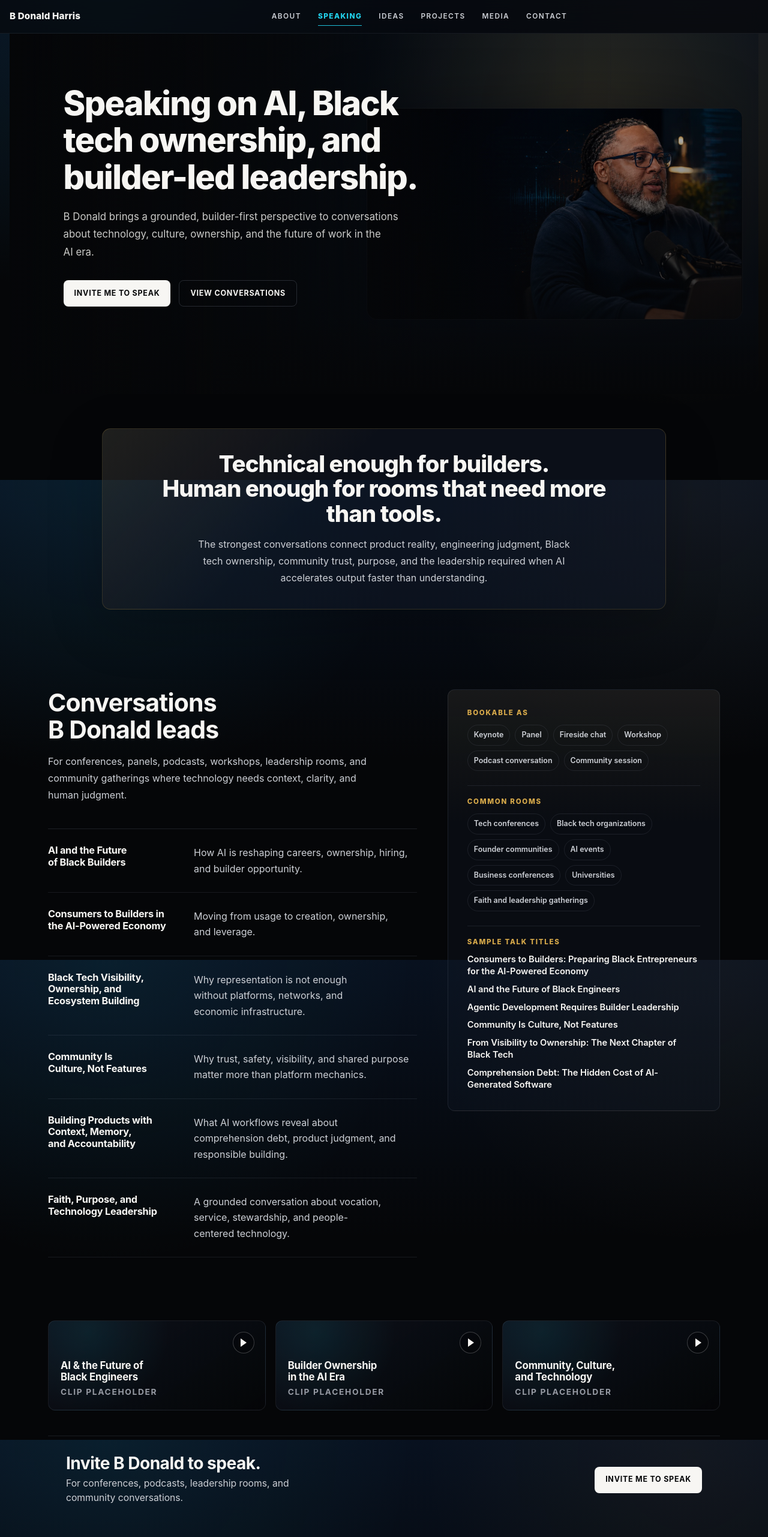
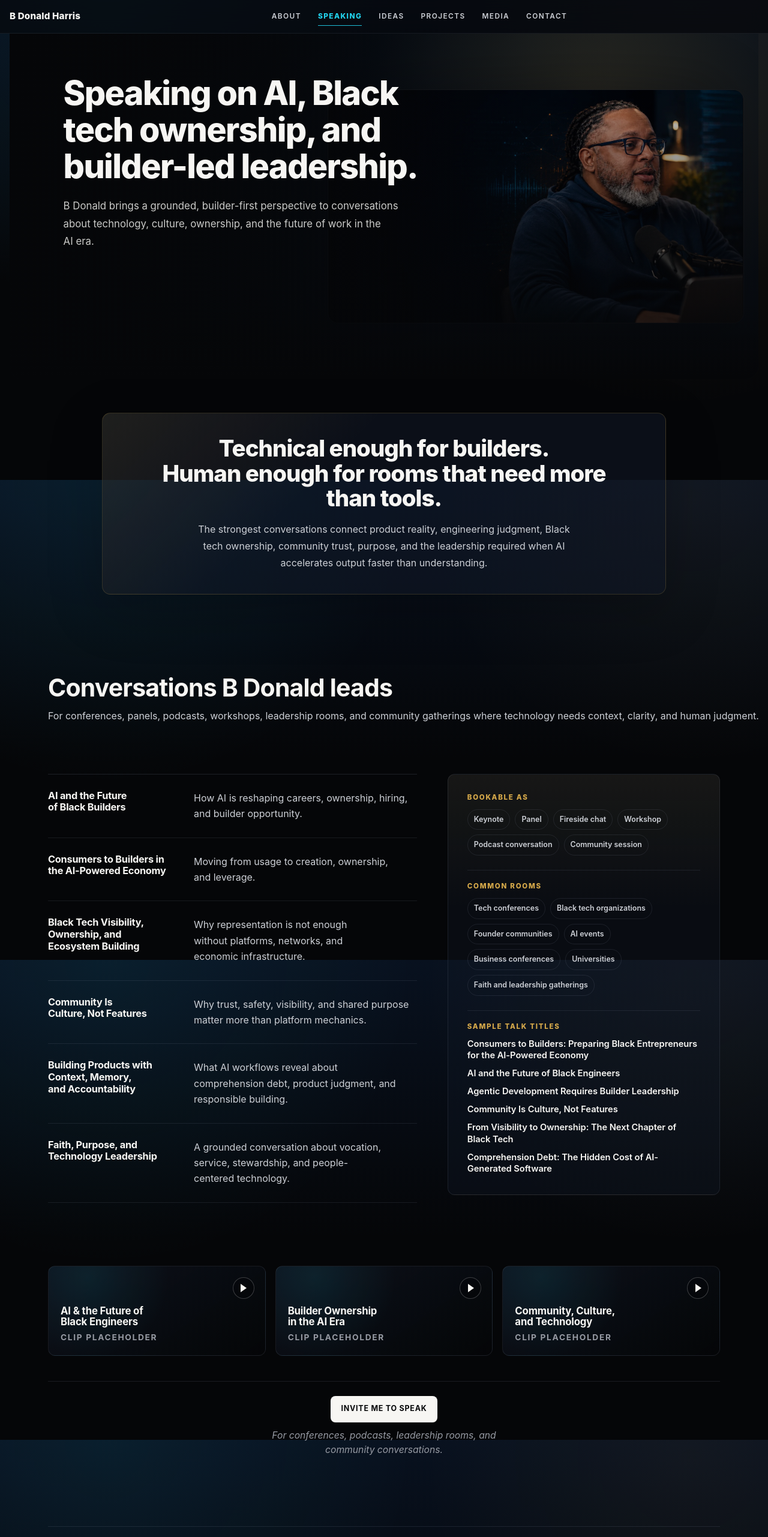
Before and after one commit to bdonaldharris/bdonaldharris.com, a Next.js app: page /speaking in a window 1280 px wide. Shown: the top 2562 px of the page at 60% size. Built offline with nearby package versions, Linux system fonts and the light colour scheme.

Commit message:
Polish Speaking hero conversations and CTA

```diff
--- a/app/globals.css
+++ b/app/globals.css
@@ -1439,11 +1439,11 @@ p {
 .speaking-hero {
   position: relative;
   display: grid;
-  grid-template-columns: minmax(500px, 0.92fr) minmax(0, 1.08fr);
-  gap: clamp(18px, 3vw, 40px);
+  grid-template-columns: minmax(470px, 0.82fr) minmax(0, 1.18fr);
+  gap: clamp(14px, 2.4vw, 32px);
   align-items: center;
   width: min(1320px, calc(100vw - 32px));
-  min-height: clamp(540px, 47vw, 650px);
+  min-height: clamp(520px, 45vw, 620px);
   margin: 0 auto;
   overflow: hidden;
   border-radius: 0 0 22px 22px;
@@ -1488,11 +1488,11 @@ p {
   max-width: 700px;
   align-self: center;
   padding:
-    clamp(42px, 5vw, 72px)
+    clamp(32px, 4vw, 58px)
     clamp(34px, 5vw, 70px)
-    clamp(68px, 6vw, 96px)
+    clamp(80px, 7vw, 112px)
     clamp(50px, 7vw, 104px);
-  transform: translateY(-24px);
+  transform: translateY(-54px);
 }
 
 .speaking-hero-copy h1 {
@@ -1518,7 +1518,7 @@ p {
   z-index: 1;
   align-self: center;
   aspect-ratio: 16 / 9;
-  margin: clamp(18px, 2vw, 28px) clamp(18px, 2vw, 28px) clamp(18px, 2vw, 28px) 0;
+  margin: clamp(16px, 2vw, 24px) clamp(16px, 2vw, 24px) clamp(16px, 2vw, 24px) 0;
   overflow: hidden;
   border: 1px solid rgba(154, 164, 184, 0.1);
   border-radius: 18px;
@@ -1602,19 +1602,22 @@ p {
 }
 
 .speaking-conversations-intro {
-  display: grid;
-  gap: 16px;
-  margin-bottom: clamp(28px, 4vw, 42px);
+  grid-column: 1 / -1;
+  display: grid;
+  gap: 10px;
+  margin-bottom: clamp(22px, 3vw, 32px);
 }
 
 .speaking-conversations-intro h2 {
-  max-width: 18ch;
-  margin: 0;
+  max-width: none;
+  margin: 0;
+  white-space: nowrap;
 }
 
 .speaking-conversations-intro p {
-  max-width: 64ch;
-  margin: 0;
+  max-width: none;
+  margin: 0;
+  white-space: nowrap;
 }
 
 .speaking-theme-list {
@@ -1783,33 +1786,30 @@ p {
 
 .speaking-final-cta {
   display: grid;
-  grid-template-columns: minmax(0, 1fr) auto;
-  gap: 22px;
-  align-items: center;
-  padding: clamp(20px, 3vw, 30px);
+  justify-items: center;
+  gap: 10px;
+  padding: clamp(16px, 2.4vw, 24px) 0 clamp(26px, 3.4vw, 38px);
   border-top: 1px solid rgba(154, 164, 184, 0.14);
-  text-align: left;
-}
-
-.speaking-final-cta h2 {
-  margin: 0 0 6px;
-  font-size: clamp(1.5rem, 2.2vw, 2.05rem);
+  text-align: center;
 }
 
 .speaking-final-cta p {
   max-width: 52ch;
   margin: 0;
+  color: var(--color-text-muted);
   font-size: 0.98rem;
+  font-style: italic;
   line-height: 1.55;
 }
 
 @media (max-width: 1100px) and (min-width: 861px) {
   .speaking-hero {
-    grid-template-columns: minmax(450px, 0.95fr) minmax(0, 1.05fr);
+    grid-template-columns: minmax(430px, 0.82fr) minmax(0, 1.18fr);
   }
 
   .speaking-hero-copy {
     padding-left: clamp(44px, 5vw, 64px);
+    transform: translateY(-44px);
   }
 
   .speaking-hero-copy h1 {
@@ -2790,16 +2790,17 @@ p {
     margin-bottom: 24px;
   }
 
+  .speaking-conversations-intro h2,
+  .speaking-conversations-intro p {
+    white-space: normal;
+  }
+
   .speaking-organizer-panel {
     padding: 20px;
   }
 
   .speaking-clip-grid {
     grid-template-columns: 1fr;
-  }
-
-  .speaking-final-cta {
-    justify-items: start;
   }
 
   .pull-quote blockquote {
--- a/app/speaking/page.tsx
+++ b/app/speaking/page.tsx
@@ -29,14 +29,6 @@ export default function SpeakingPage() {
             about technology, culture, ownership, and the future of work in the AI
             era.
           </p>
-          <div className="button-row">
-            <Link className="button-primary" href="/contact#contact-form">
-              Invite me to speak
-            </Link>
-            <Link className="button-secondary" href="#conversations">
-              View conversations
-            </Link>
-          </div>
         </div>
 
         <div className="speaking-hero-image" aria-hidden="true">
@@ -71,16 +63,16 @@ export default function SpeakingPage() {
         className="section speaking-conversations"
         aria-labelledby="conversations-title"
       >
-        <div className="speaking-conversations-main">
-          <div className="speaking-conversations-intro">
+        <header className="speaking-conversations-intro">
           <h2 id="conversations-title">Conversations B Donald leads</h2>
           <p>
             For conferences, panels, podcasts, workshops, leadership rooms, and
             community gatherings where technology needs context, clarity, and human
             judgment.
           </p>
-          </div>
+        </header>
 
+        <div className="speaking-conversations-main">
           <div className="speaking-theme-group">
             <div className="speaking-theme-list">
               {speakingTopics.map((topic) => (
@@ -135,14 +127,11 @@ export default function SpeakingPage() {
         </div>
       </section>
 
-      <section className="section speaking-final-cta" aria-labelledby="booking-title">
-        <div>
-          <h2 id="booking-title">Invite B Donald to speak.</h2>
-          <p>For conferences, podcasts, leadership rooms, and community conversations.</p>
-        </div>
+      <section className="section speaking-final-cta" aria-label="Invite B Donald to speak">
         <Link className="button-primary" href="/contact#contact-form">
           Invite me to speak
         </Link>
+        <p>For conferences, podcasts, leadership rooms, and community conversations.</p>
       </section>
     </main>
   );
```
Lines whose indentation alone changed are shown as unchanged.
